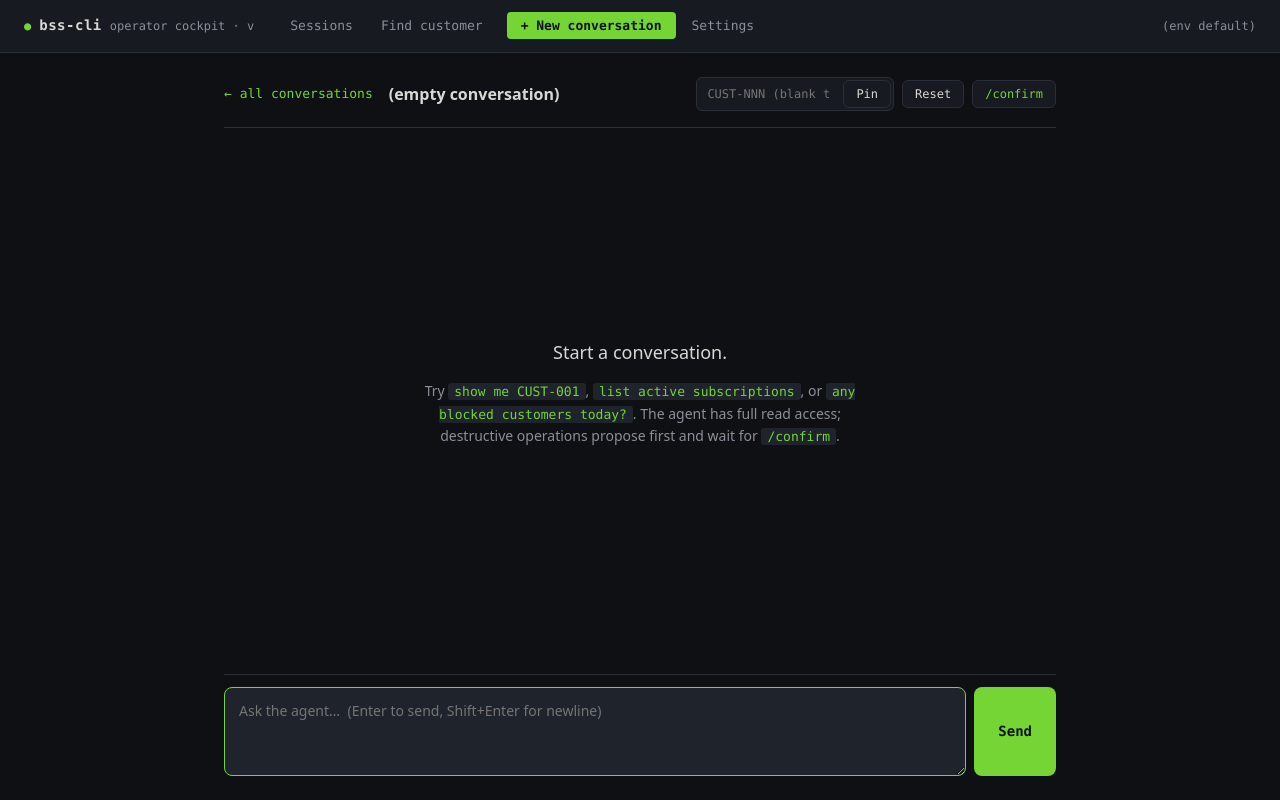
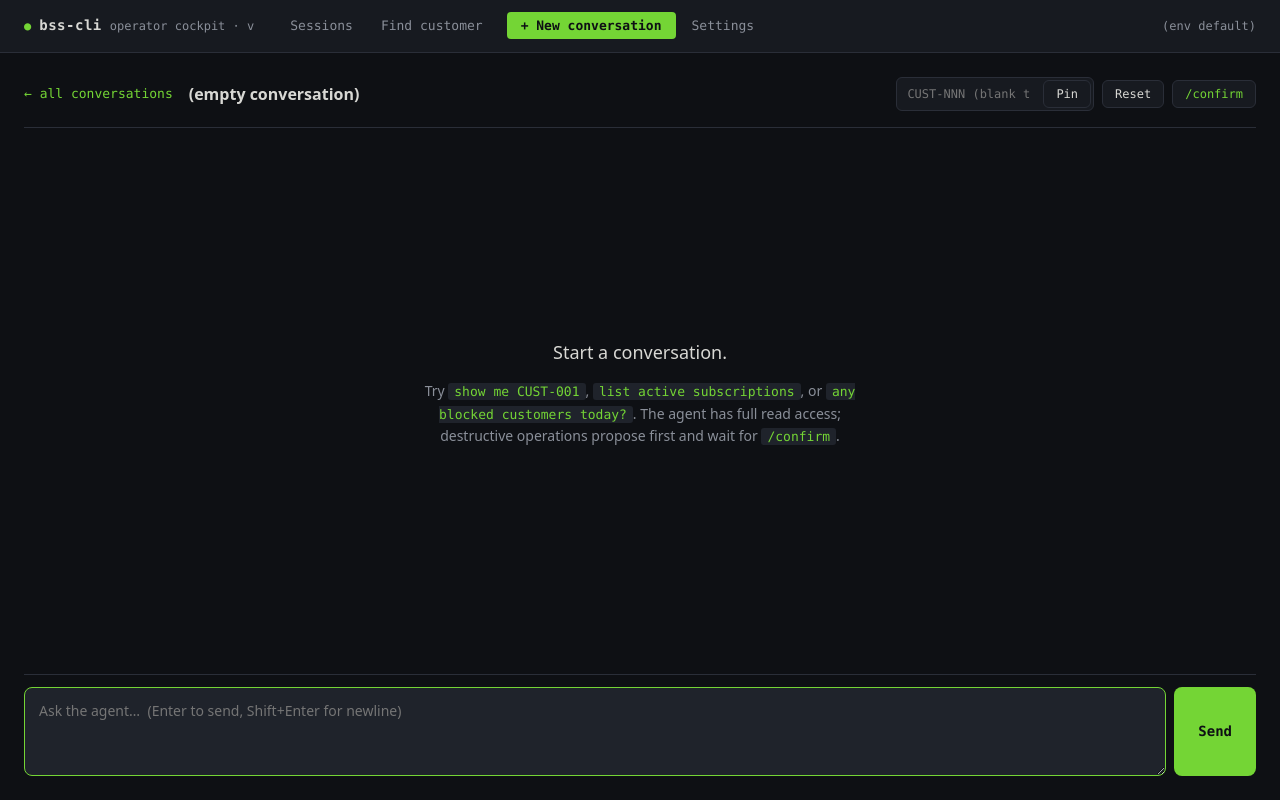
Before and after one commit to samurai-bot/bss-cli, a Python web app: template portals/csr/bss_csr/templates/cockpit_thread.html in a window 1280 px wide. Run offline with Jinja, Linux system fonts and the light colour scheme; the template is opened without the code that fills it, so the values that code supplies are empty.

Commit message:
fix(v0.20.1): widen cockpit thread canvas + tighten chat-bubble typography
Operator feedback: the cockpit thread page wasted significant
horizontal space — ~480px of blank gutter per side on a 1440px
monitor — and the chat-bubble font was visibly oversized for the
amount of dense markdown / env-var prose the LLM produces. Three
small CSS tweaks to reclaim the canvas:

- ``.cockpit-page`` max-width: 960px → 1280px. Operator monitors
  are typically 1440px+; the prior cap left huge side gutters.
  1280px keeps a comfortable reading measure on 4K without going
  full-bleed.

- ``.thread-page`` max-width: 880px → 1280px. Matches the wider
  cockpit-page cap. Tool-result <pre> blocks (catalog list,
  customer 360 ASCII) and markdown tables relayed from
  ``knowledge.search`` now fit inline without horizontal scroll
  on most queries.

- ``.chat-bubble`` font-size: 13.5px → 13px, line-height: 1.5 →
  1.45, max-width: 78% → 92%. Long replies fit a line or two
  more on screen; bubble grows wide enough to host the env-var
  catalogue tables without forced mid-cell wraps. Inline ``<code>``
  and ``<pre><code>`` font-sizes were already 12px; left untouched
  so code stays compact and the prose-vs-data hierarchy holds.

No HTML / Python changes — pure stylesheet. The ``.tool-row``
block stretches full-width via ``align-self: stretch`` already, so
it benefits from the wider container without further edits.

Co-Authored-By: Claude Opus 4.7 (1M context) <noreply@anthropic.com>

```diff
--- a/portals/csr/bss_csr/static/css/csr.css
+++ b/portals/csr/bss_csr/static/css/csr.css
@@ -368,7 +368,11 @@ body { margin: 0; }
 }
 .cockpit-page {
   flex: 1; display: flex; flex-direction: column;
-  max-width: 960px; width: 100%;
+  /* v0.20.1 — widened from 960px. Operator monitors are typically
+     1440px+; the prior cap left ~480px of blank space per side and
+     squeezed the chat canvas. 1280px keeps a comfortable reading
+     measure on 4K without forcing full-bleed. */
+  max-width: 1280px; width: 100%;
   margin: 0 auto;
   padding: 32px 24px;
   box-sizing: border-box;
@@ -467,7 +471,11 @@ body { margin: 0; }
 /* ── Thread page ─────────────────────────────────────────── */
 
 .thread-page {
-  max-width: 880px;
+  /* v0.20.1 — widened from 880px to match the wider cockpit-page
+     cap. The thread is the operator's primary canvas; reclaiming
+     the side gutters means more of the LLM's prose / tool-result
+     blocks fit on screen without horizontal scroll. */
+  max-width: 1280px;
   padding: 16px 24px 24px;
   display: flex; flex-direction: column;
   gap: 0;
@@ -538,9 +546,15 @@ body { margin: 0; }
 }
 
 .chat-bubble {
-  max-width: 78%;
+  /* v0.20.1 — tighter typography + wider bubble cap. Operator
+     feedback: the 13.5px/1.5 + 78% combination wasted vertical
+     space and forced wraps mid-sentence on a 1280px canvas.
+     13px/1.45 keeps the bubble readable while reclaiming a line
+     or two on long answers; 92% lets a markdown table or env-var
+     list breathe before the wrap kicks in. */
+  max-width: 92%;
   padding: 10px 14px; border-radius: 10px;
-  font-size: 13.5px; line-height: 1.5;
+  font-size: 13px; line-height: 1.45;
   word-wrap: break-word;
 }
 .chat-bubble p { margin: 0 0 8px; }
```
